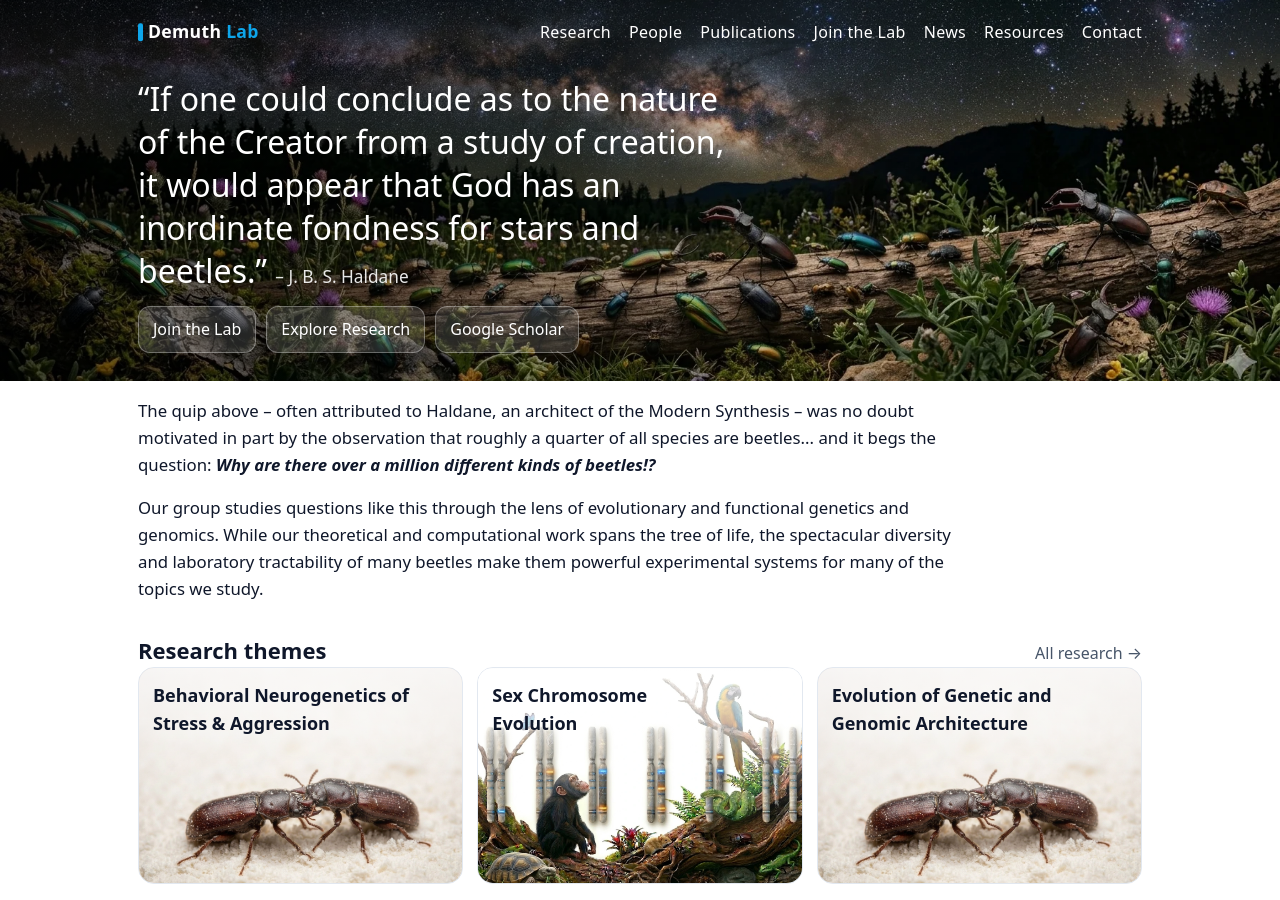
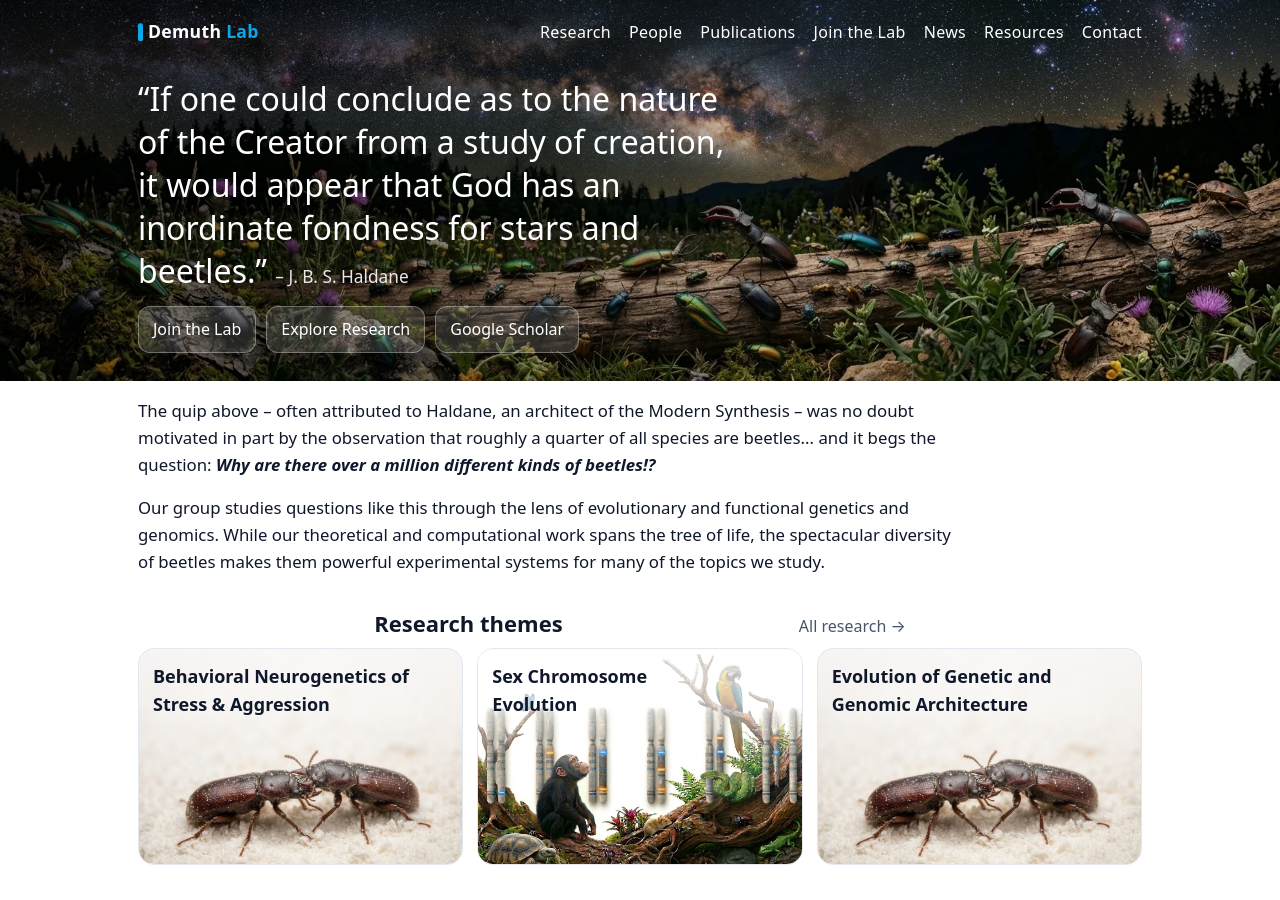
Before and after one commit to demuth-lab/demuth-lab.github.io, a Jekyll site: the page built from index.md, in a window 1280 px wide and 900 px high. Built offline with Jekyll 4.4.1, drawn with Linux system fonts in a browser that asks for light colours.

Commit message:
Update index.md

```diff
--- a/index.md
+++ b/index.md
@@ -27,14 +27,16 @@ show_title: false
 <p>The quip above – often attributed to Haldane, an architect of the Modern Synthesis – was no doubt motivated in part by the observation that roughly a quarter of all species are beetles... and it begs the question:<strong><em> Why are there over a million different kinds of beetles!?</em></strong></p>
 
 <p>
-Our group studies questions like this through the lens of evolutionary and functional genetics and genomics. While our theoretical and computational work spans the tree of life, the spectacular diversity and laboratory tractability of many beetles make them powerful experimental systems for many of the topics we study.
+Our group studies questions like this through the lens of evolutionary and functional genetics and genomics. While our theoretical and computational work spans the tree of life, the spectacular diversity of beetles makes them powerful experimental systems for many of the topics we study.
 </p>
 </div>
 
 <div class="section-title">
-  <h2>Research themes</h2>
-  <a class="muted" href="{{ '/research/' | relative_url }}">All research →</a>
+<p> <h2>Research themes</h2>
+    <a class="muted" href="{{ '/research/' | relative_url }}">All research →</a>
+</p>
 </div>
+
 
 <div class="cards">
   {% for c in site.data.research_cards %}
```
